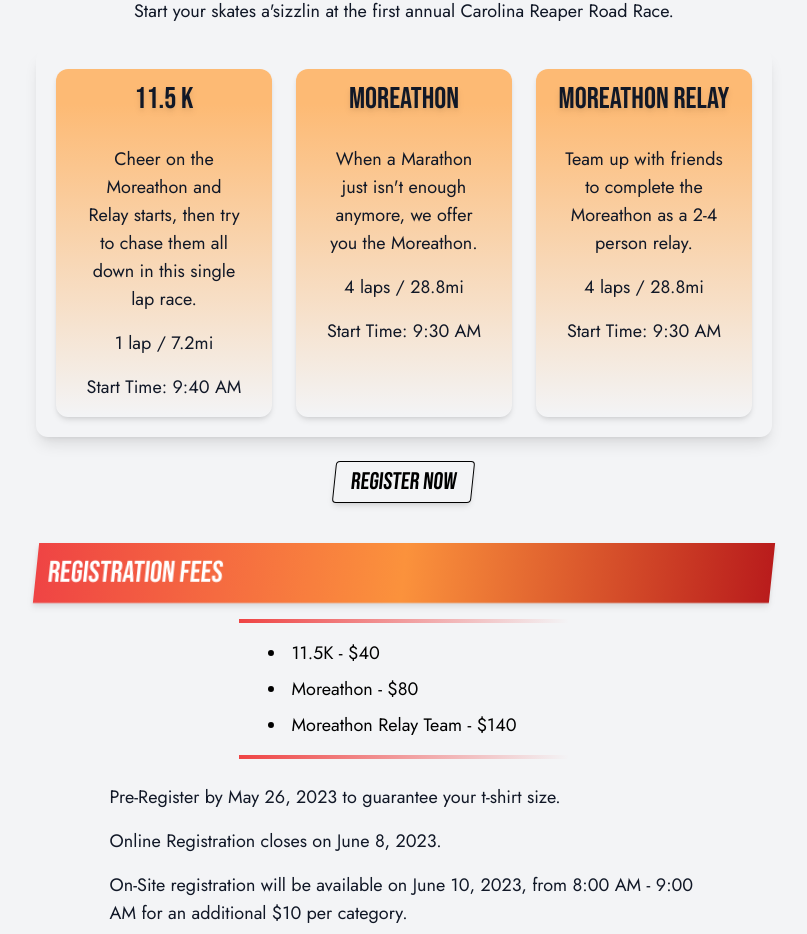
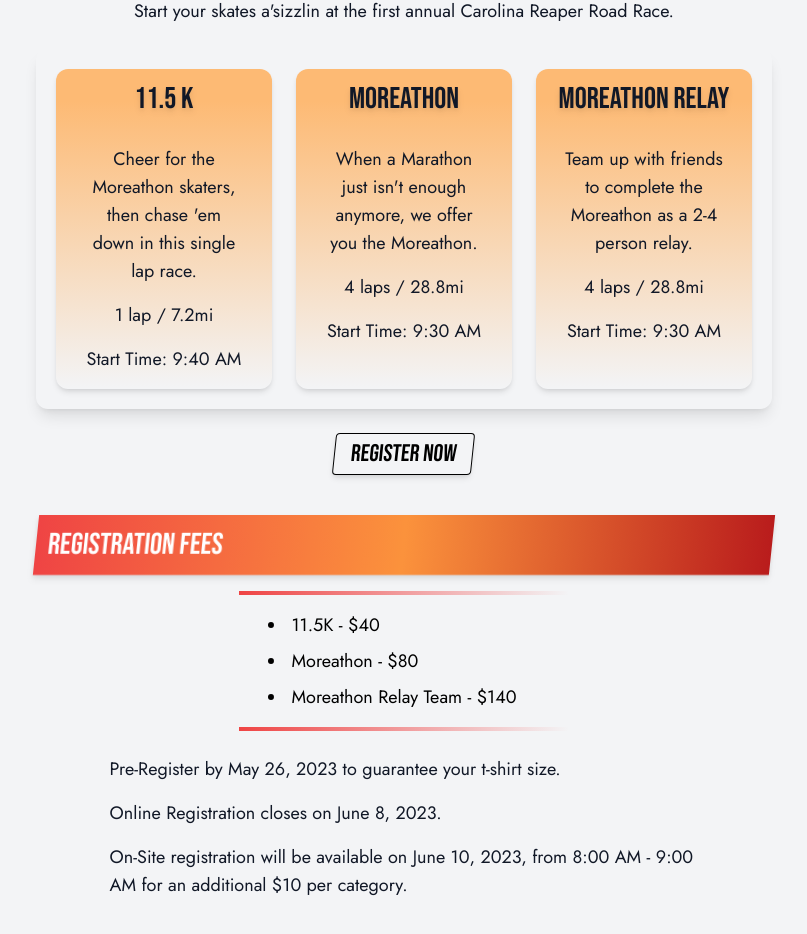
Before and after one commit to Abdeboskey/Reaper-Road-Race, a React (Vite) app: page / in a window 1280 px wide. Shown: the part 860-1794 px from the top of the page, without its empty margins (236-1043 px from the left). Built offline with nearby package versions, Linux system fonts and the light colour scheme; a web font is replaced by a local one.

Commit message:
Update copy issue #14

```diff
--- a/src/components/CategoryContainer.jsx
+++ b/src/components/CategoryContainer.jsx
@@ -7,7 +7,7 @@ const CategoryContainer = () => {
     <div className={style}>
       <CategoryCard
         name="11.5 K"
-        description="Cheer on the Moreathon and Relay starts, then try to chase them all down in this single lap race."
+        description="Cheer for the Moreathon skaters, then chase 'em down in this single lap race."
         numLaps="1"
         distance="7.2"
         startTime="9:40"
```
